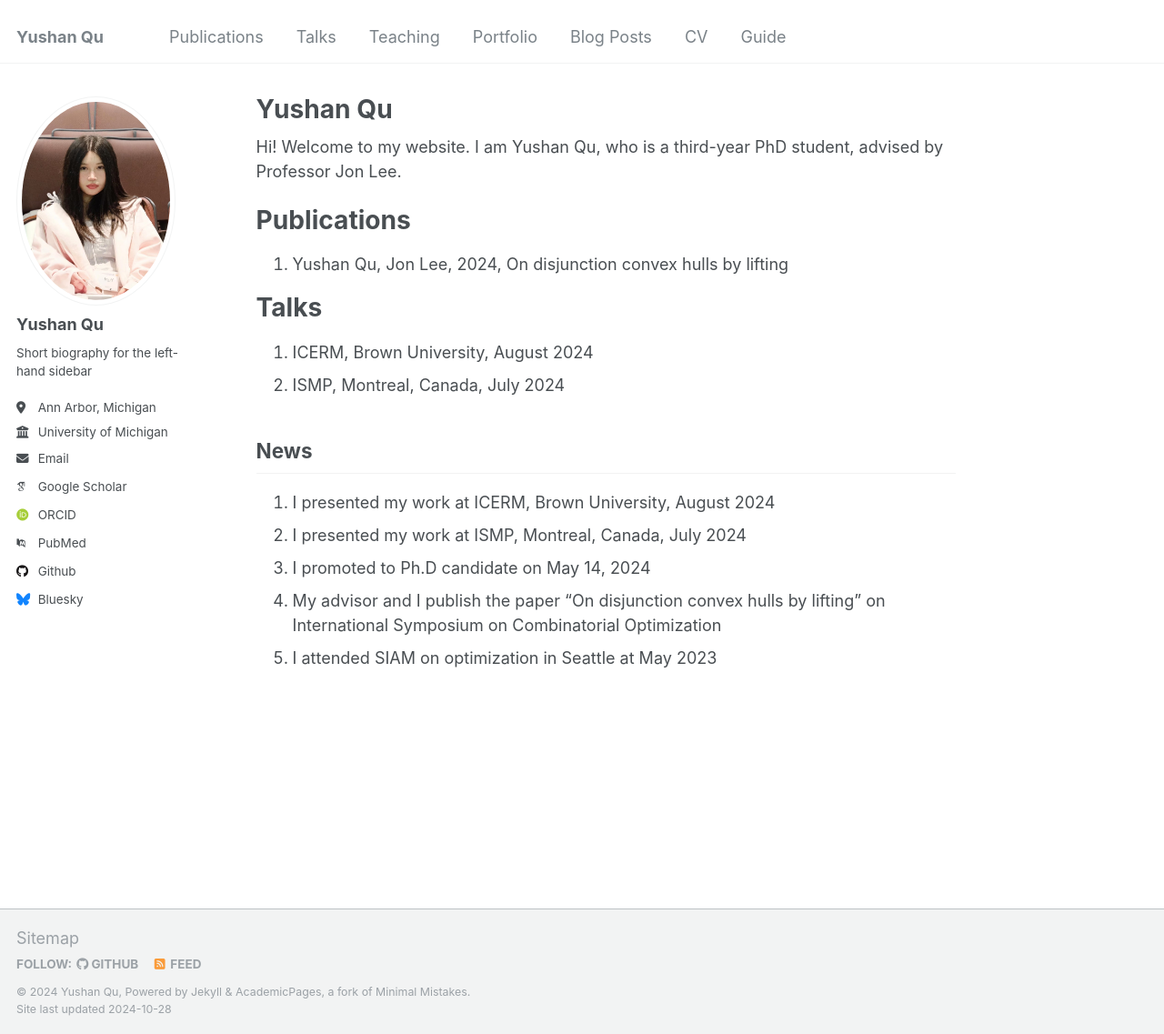
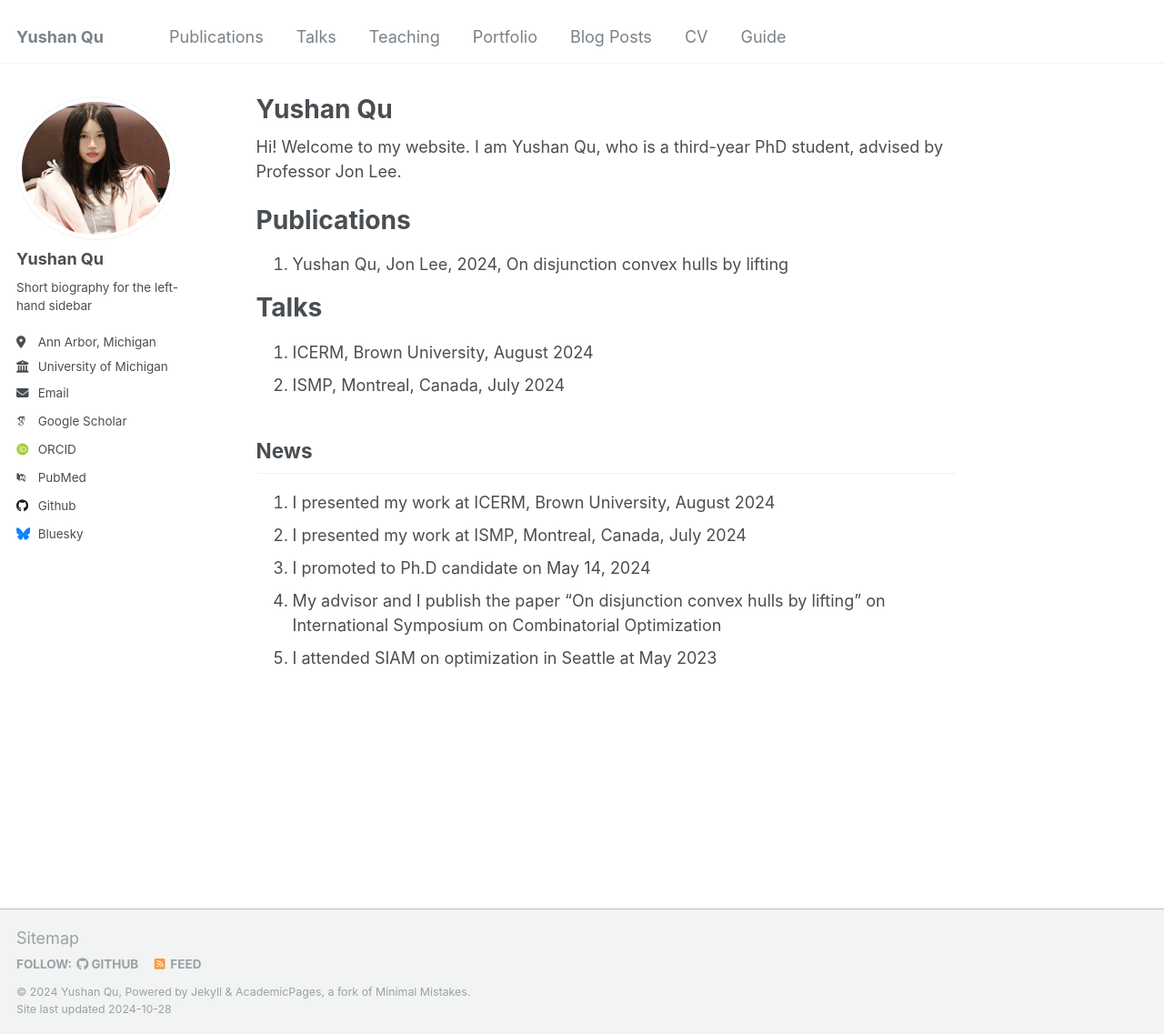
Before and after one commit to yushanqu/yushanqu.github.io, a Jekyll site: the page built from _pages/about.md, in a window 1280 px wide and 1137 px high. Shown: the whole window at 91% size. Built offline with Jekyll 4.4.1, drawn with Linux system fonts in a browser that asks for light colours; some web fonts are replaced.

Commit message:
Update _config.yml

```diff
--- a/_config.yml
+++ b/_config.yml
@@ -21,7 +21,7 @@ repository               : "yushanqu/yushanqu"
 #               Additional customization can be done by editing /_includes/author-profile.html
 author:
   # Biographic information
-  avatar           : "profile3.jpg"
+  avatar           : "profilea.jpg"
   name             : "Yushan Qu"
   pronouns         : # example: "she/her"
   bio              : "Short biography for the left-hand sidebar"
```
